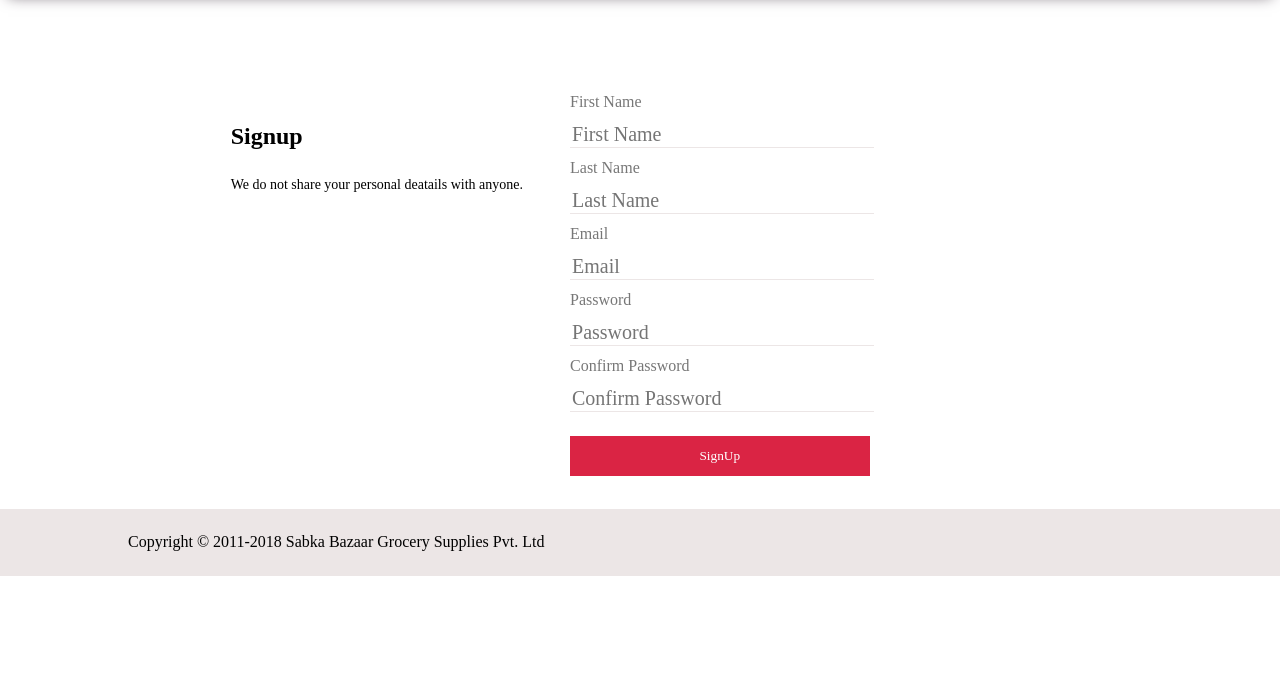
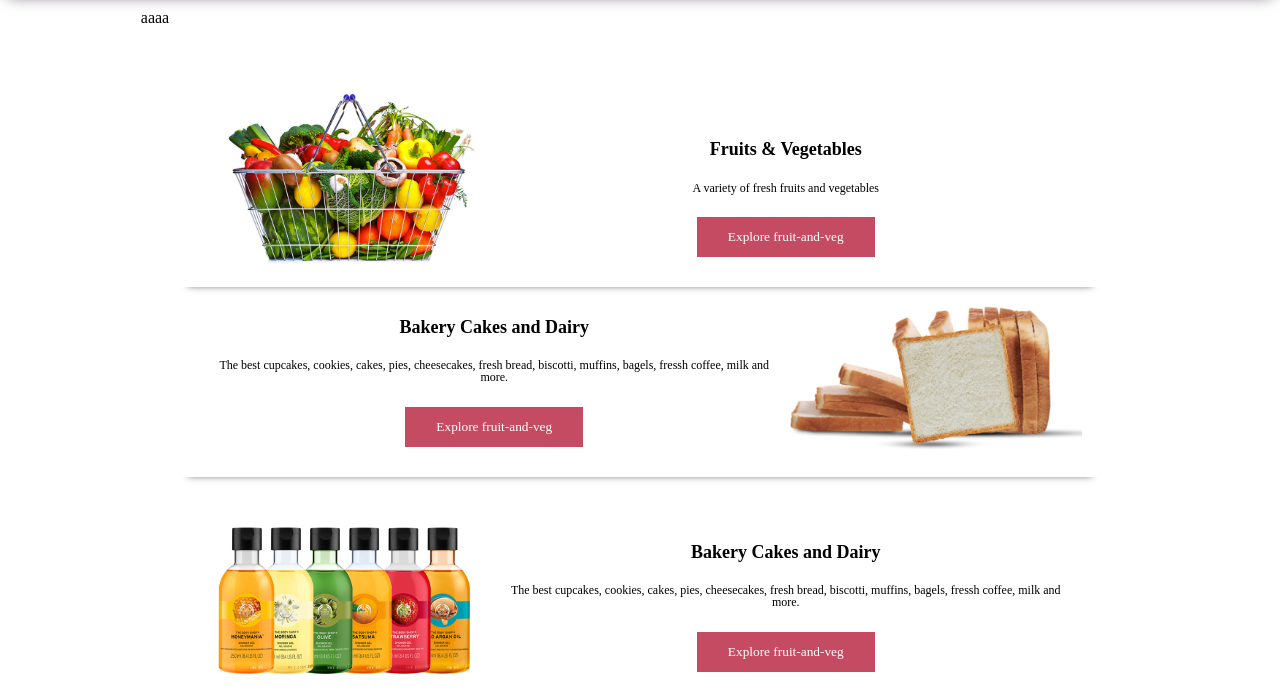
Before and after one commit to CodeWithAnkitSinghal/XT-Core, a website built with webpack: page CapsuleProject/index.html in a window 1280 px wide. Shown: the part 102-800 px from the top of the page. Built offline with nearby package versions, Linux system fonts and the light colour scheme.

Commit message:
home and login page

```diff
--- a/CapsuleProject/index.html
+++ b/CapsuleProject/index.html
@@ -35,25 +35,62 @@
                 </section>
             </nav>
         </header>
-        <main class="signup">
-            <section class="signuptext">
-                <h2>Signup</h2>
-                <p>We do not share your personal deatails with anyone.</p>
+        <main class="home">
+            <section class="carouselcontainer">
+                aaaa
             </section>
-            <section class="signupForm">
-                <form>
-                    <label for="firstname">First Name</label></br>
-                    <input type="text" name="firstname" id="firstname" placeholder="First Name"> </br>
-                    <label for="lastname">Last Name</label></br>
-                    <input type="text" name="lastname" id="LastName" placeholder="Last Name"></br>
-                    <label for="email">Email</label></br>
-                    <input type="email" name="email" id="email" placeholder="Email"></br>
-                    <label for="password">Password</label></br>
-                    <input type="password" name="password" id="password" placeholder="Password"></br>
-                    <label for="confirmpassword">Confirm Password</label></br>
-                    <input type="password" name="confirmpassword" id="confirmpassword" placeholder="Confirm Password"></br>
-                    <button type="button" id="signupbtn">SignUp</button>
-                </form>
+            <section class="category">
+                <ul>
+                    <li class="categorycontainer odd">
+                        <div class="categoryimagecontainer">
+                            <img src="./static/images/category/fruits.png">
+                        </div>
+                        <section class="categorydescription">
+                            <h2>Fruits & Vegetables</h2>
+                            <p>A variety of fresh fruits and vegetables</p>
+                            <button type="button" id="categorybtnfruits">Explore fruit-and-veg</button>
+                        </section>
+                    </li>
+                    <li class="categorycontainer even">
+                        <div class="categoryimagecontainer">
+                            <img src="./static/images/category/bakery.png">
+                        </div>
+                        <section class="categorydescription">
+                            <h2>Bakery Cakes and Dairy</h2>
+                            <p>The best cupcakes, cookies, cakes, pies, cheesecakes, fresh bread, biscotti, muffins,
+                                bagels, fressh coffee,
+                                milk and more.
+                            </p>
+                            <button type="button" id="categorybtnfruits">Explore fruit-and-veg</button>
+                        </section>
+                    </li>
+                    <li class="categorycontainer odd">
+                        <div class="categoryimagecontainer">
+                            <img src="./static/images/category/beauty.png">
+                        </div>
+                        <section class="categorydescription">
+                            <h2>Bakery Cakes and Dairy</h2>
+                            <p>The best cupcakes, cookies, cakes, pies, cheesecakes, fresh bread, biscotti, muffins,
+                                bagels, fressh coffee,
+                                milk and more.
+                            </p>
+                            <button type="button" id="categorybtnfruits">Explore fruit-and-veg</button>
+                        </section>
+                    </li>
+                    <li class="categorycontainer even">
+                        <div class="categoryimagecontainer">
+                            <img src="./static/images/category/beverages.png">
+                        </div>
+                        <section class="categorydescription">
+                            <h2>Bakery Cakes and Dairy</h2>
+                            <p>The best cupcakes, cookies, cakes, pies, cheesecakes, fresh bread, biscotti, muffins,
+                                bagels, fressh coffee,
+                                milk and more.
+                            </p>
+                            <button type="button" id="categorybtnfruits">Explore fruit-and-veg</button>
+                        </section>
+                    </li>
+                </ul>
             </section>
         </main>
         <footer>
--- a/CapsuleProject/static/styles/scss/index.scss
+++ b/CapsuleProject/static/styles/scss/index.scss
@@ -1,6 +1,6 @@
 @import 'reset';
 
-$themeColor: #da2444;
+$themeColor: #c44b62;
 $cartSectionColor: #ece6e6;
 $shadowBoxBorderColor:  rgba(112,102,112,1);
 $inputLabelColor: #777777;
@@ -79,7 +79,7 @@ header{
 }
 
 .signuptext{
-    width: 30%;
+    width: 32%;
     margin: 1%;
     padding: 1%;
     margin-left: 8%;
@@ -133,3 +133,86 @@ footer{
         font-size: 16px;
     }
 }
+
+/* Home*/
+
+.home{
+    display: flex;
+    flex-direction: column;
+    margin-left: 10%;
+    margin-right: 10%;
+    padding: 1%;
+}
+
+.category{
+    display: flex;
+    flex-direction: column;
+    margin: 2%;
+    margin-bottom: 0;
+    ul{
+        display: flex;
+        flex-direction: column;
+        margin: 1%;
+        padding: 1%;
+        margin-bottom: 0;
+        padding-bottom: 0;
+        :last-child{
+            -webkit-box-shadow: 0px 7px 7px -8px $shadowBoxBorderColor;
+            -moz-box-shadow: 0px 7px 7px -8px $shadowBoxBorderColor;
+            box-shadow: 0px 0px 0px 0px $shadowBoxBorderColor;
+        }
+        li{
+            padding: 2%;
+            -webkit-box-shadow: 0px 7px 7px -8px $shadowBoxBorderColor;
+            -moz-box-shadow: 0px 7px 7px -8px $shadowBoxBorderColor;
+            box-shadow: 0px 7px 7px -8px $shadowBoxBorderColor;
+            img{
+                max-width:100%;
+                max-height:100%;
+            }
+
+    }
+}
+
+.categorycontainer {
+    display: flex;
+    flex-direction: row;
+}
+
+.categoryimagecontainer{
+    width: 33%;
+}
+
+.categorydescription{
+    width: 67%;
+    display: flex;
+    flex-direction: column;
+    margin-top: auto;
+    h2{
+        padding: 2%;
+        text-align: center;
+        font-weight: 600;
+        font-size: 18px;
+    }
+    p{
+        padding: 2%;
+        text-align: center;
+        font-size: 12px;
+    }
+    button{
+        background: $themeColor;
+        color: white;
+        width: 30%;
+        margin: 2% auto;
+        border: 0;
+        padding: 2%;
+    }
+}
+
+.odd{
+    flex-direction: row;
+}
+
+.even{
+    flex-direction: row-reverse;
+}
```
Also changed, not shown: CapsuleProject/login.html (added, +61 -0 lines), CapsuleProject/register.html (added, +67 -0 lines), CapsuleProject/static/styles/css/index.css, 1 other file.
